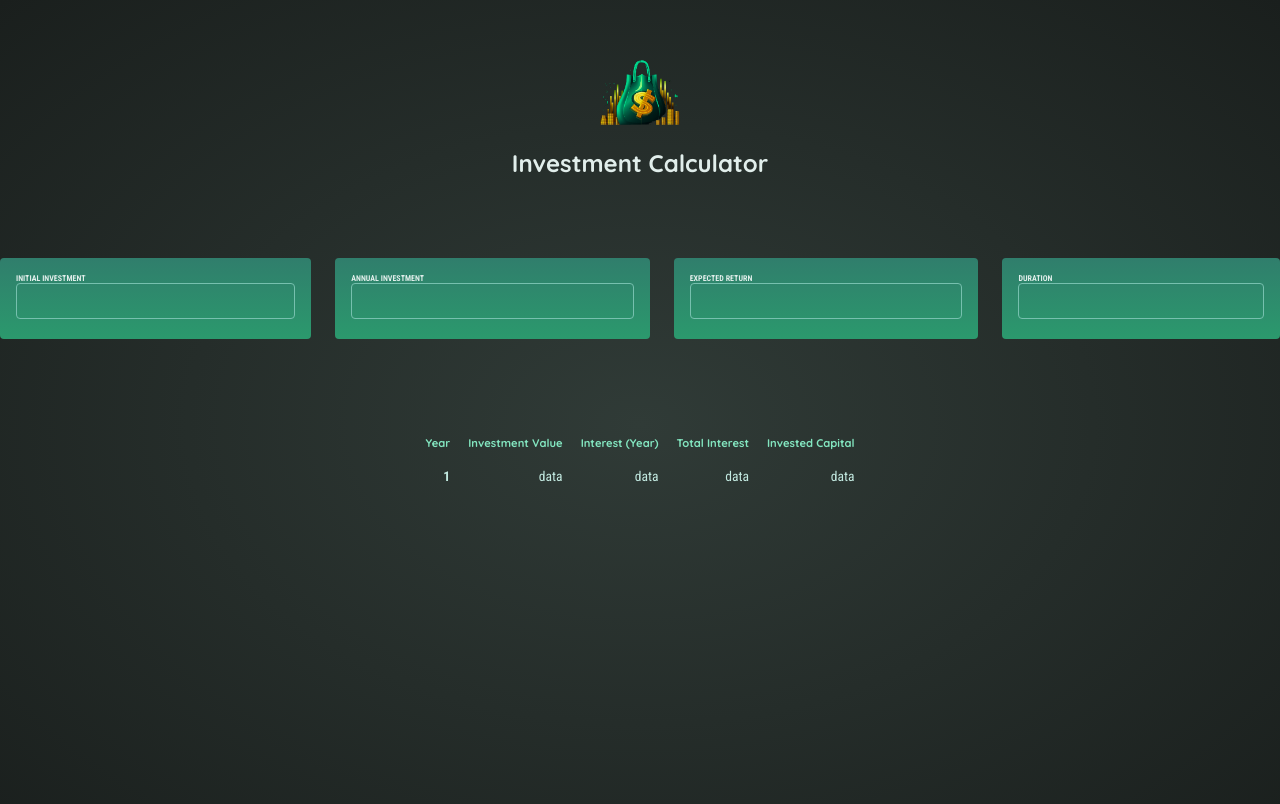
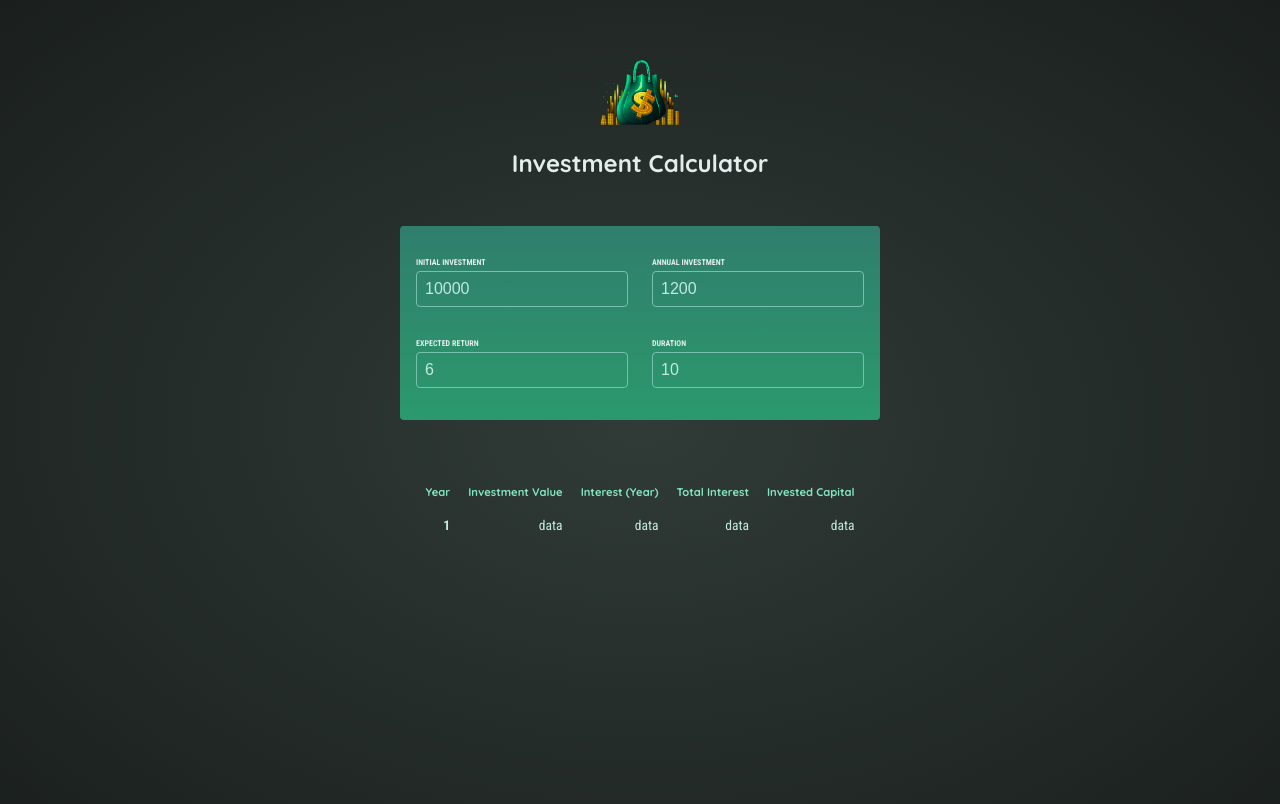
Before and after one commit to adritek/react-investment-calculator, a React (Vite) app: page / in a window 1280 px wide. Shown: the top 804 px of the page. Built offline with nearby package versions, Linux system fonts and the light colour scheme.

Commit message:
Refactor and 2 way binding

```diff
--- a/src/App.jsx
+++ b/src/App.jsx
@@ -1,12 +1,12 @@
 import Header from './Components/Header';
 import Results from './Components/Results';
-import UserInputGroup from './Components/UserInputGroup';
+import UserInput from './Components/UserInput';
 
 function App() {
   return (
     <div>
       <Header />
-      <UserInputGroup />
+      <UserInput />
       <Results />
     </div>
   );
--- a/src/Components/UserInput.jsx
+++ b/src/Components/UserInput.jsx
@@ -1,10 +1,68 @@
-export default function UserInput({ labelOf }) {
+import { useState } from 'react';
+
+export default function UserInput() {
+  const [userInput, setUserInput] = useState({
+    initialInvestment: 10000,
+    annualInvestment: 1200,
+    expectedReturn: 6,
+    duration: 10,
+  });
+
+  function handleChange(inputIdentifier, newValue) {
+    setUserInput((prevUserInput) => {
+      return {
+        ...prevUserInput,
+        [inputIdentifier]: newValue,
+      };
+    });
+  }
+
   return (
-    <div id="user-input">
-      <label>
-        {labelOf}
-        <input type="number" name={labelOf} />
-      </label>
-    </div>
+    <section id="user-input">
+      <div className="input-group">
+        <p>
+          <label>Initial Investment</label>
+          <input
+            type="number"
+            required
+            value={userInput.initialInvestment}
+            onChange={(event) =>
+              handleChange('initialInvestment', event.target.value)
+            }
+          />
+        </p>
+        <p>
+          <label>Annual Investment</label>
+          <input
+            type="number"
+            required
+            value={userInput.annualInvestment}
+            onChange={(event) =>
+              handleChange('annualInvestment', event.target.value)
+            }
+          />
+        </p>
+      </div>
+      <div className="input-group">
+        <p>
+          <label>Expected Return</label>
+          <input
+            type="number"
+            required
+            value={userInput.expectedReturn}
+            onChange={(event) => handleChange('expectedReturn', event.target.value)}
+          />
+        </p>
+        <p>
+          <label>Duration</label>
+          <input
+            type="number"
+            required
+            value={userInput.duration}
+            onChange={(event) => handleChange('duration', event.target.value)}
+          />
+        </p>
+      </div>
+    </section>
   );
 }
--- a/src/Components/UserInputGroup.jsx
+++ /dev/null
@@ -1,12 +0,0 @@
-import UserInput from './UserInput';
-
-export default function UserInputGroup() {
-  return (
-    <div className="input-group">
-      <UserInput labelOf="Initial Investment" />
-      <UserInput labelOf="Annual Investment" />
-      <UserInput labelOf="Expected Return" />
-      <UserInput labelOf="Duration" />
-    </div>
-  );
-}
```
